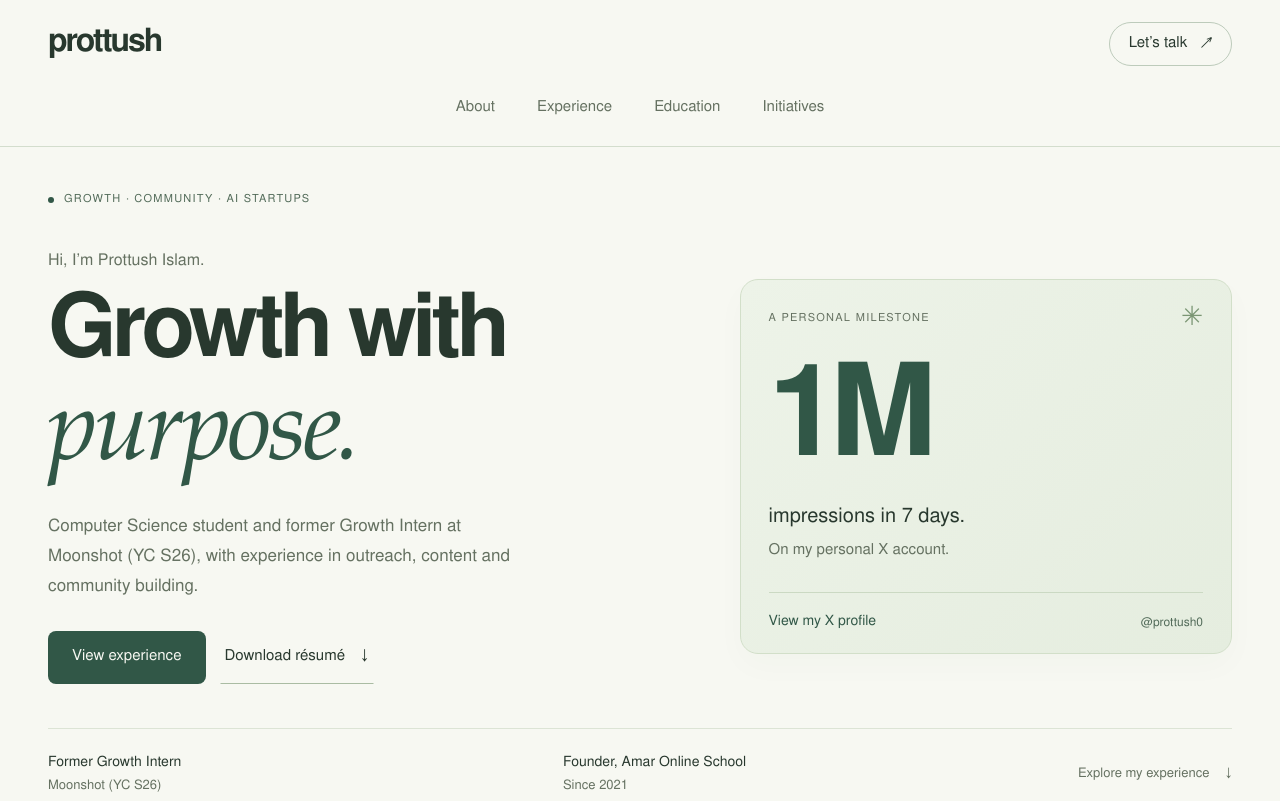
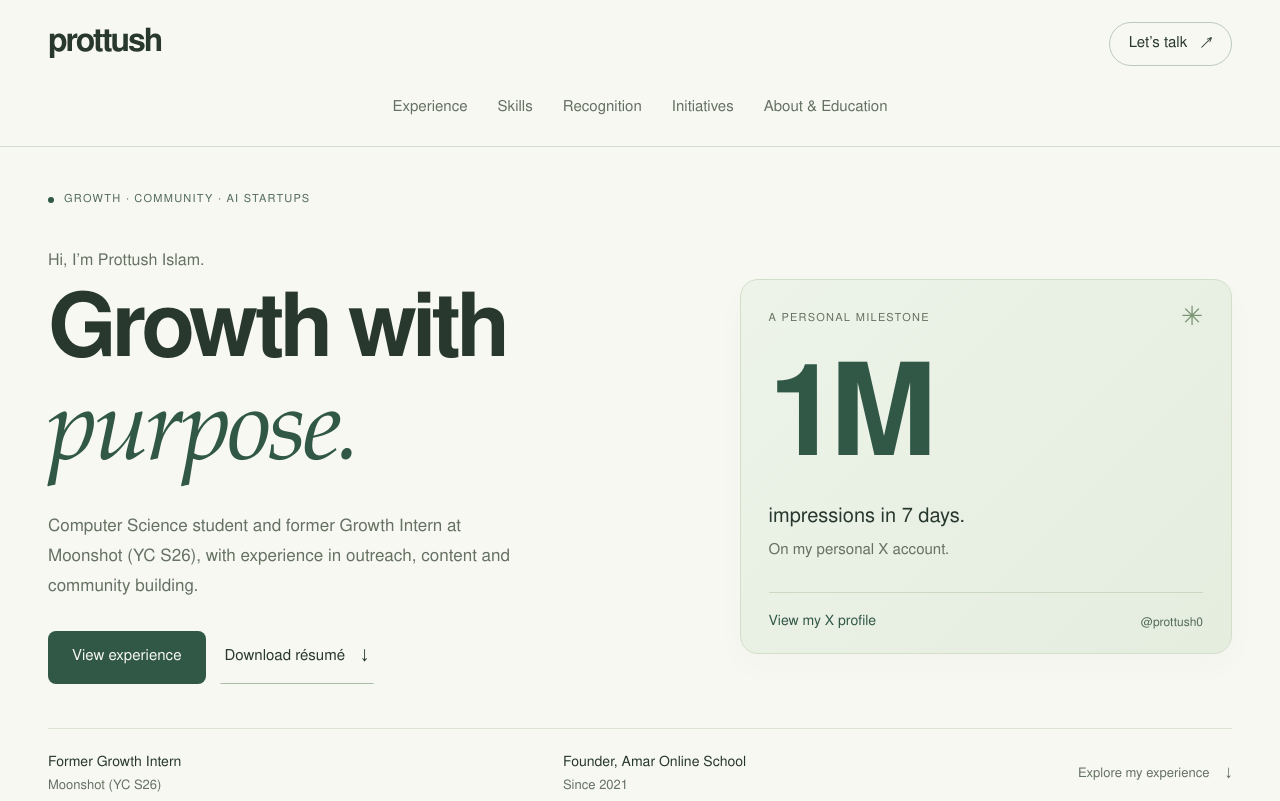
Before and after one commit to prottushislam/portfolio, a plain HTML site: page index.html in a window 1280 px wide. Shown: the top 801 px of the page. Drawn offline with Linux system fonts and the light colour scheme.

Commit message:
Align navigation with existing portfolio section order

```diff
--- a/index.html
+++ b/index.html
@@ -16,7 +16,7 @@
 <header class="site-header">
   <a class="brand" href="#home" aria-label="Prottush Islam home"><span class="brand-mark">prottush</span></a>
   <a class="header-talk button button-outline" href="#contact">Let’s talk <span aria-hidden="true">↗</span></a>
-  <nav id="navigation" aria-label="Main navigation"><a href="#about">About</a><a href="#experience">Experience</a><a href="#education">Education</a><a href="#work">Initiatives</a></nav>
+  <nav id="navigation" aria-label="Main navigation"><a href="#experience">Experience</a><a href="#skills">Skills</a><a href="#recognition">Recognition</a><a href="#work">Initiatives</a><a href="#about">About &amp; Education</a></nav>
 </header>
 <main id="main">
   <section id="home" class="hero section-wrap">
@@ -41,7 +41,7 @@
     </div>
   </section>
   <section id="skills" class="capabilities section-wrap" aria-labelledby="capabilities-title"><div class="capability-intro"><p class="eyebrow">02 / CORE SKILLS</p><h2 id="capabilities-title">A practical<br><span class="serif">skill set.</span></h2><p>For teams looking to reach users, communicate clearly and build a community.</p></div><div class="skill-list"><div><span>01</span><h3>Growth Marketing</h3><p>Outreach & user acquisition</p></div><div><span>02</span><h3>Content Strategy</h3><p>Planning content with a purpose</p></div><div><span>03</span><h3>Copywriting</h3><p>Clear, audience-focused writing</p></div><div><span>04</span><h3>AI Tools & Automation</h3><p>Supporting research & workflows</p></div><div><span>05</span><h3>Community Outreach</h3><p>Connecting people & initiatives</p></div><div><span>06</span><h3>Project Management</h3><p>Taking initiatives from plan to action</p></div></div></section>
-  <section class="recognition section-wrap" aria-labelledby="recognition-title"><div><p class="eyebrow">03 / RECOGNITION</p><h2 id="recognition-title">Award <span class="serif">nominations.</span></h2></div><div class="award-list"><article><span class="award-year">2023</span><div><span class="award-status">NOMINEE</span><h3>UNICEF Meena Media Awards</h3><p>UNICEF Bangladesh</p></div></article><article><span class="award-year">2022</span><div><span class="award-status">NOMINEE</span><h3>International Children’s Peace Prize</h3><p>KidsRights</p></div></article></div></section>
+  <section id="recognition" class="recognition section-wrap" aria-labelledby="recognition-title"><div><p class="eyebrow">03 / RECOGNITION</p><h2 id="recognition-title">Award <span class="serif">nominations.</span></h2></div><div class="award-list"><article><span class="award-year">2023</span><div><span class="award-status">NOMINEE</span><h3>UNICEF Meena Media Awards</h3><p>UNICEF Bangladesh</p></div></article><article><span class="award-year">2022</span><div><span class="award-status">NOMINEE</span><h3>International Children’s Peace Prize</h3><p>KidsRights</p></div></article></div></section>
   <section id="work" class="work section-wrap" aria-labelledby="work-heading">
     <div class="section-heading"><div><p class="eyebrow">04 / COMMUNITY INITIATIVES</p><h2 id="work-heading">Small ideas.<br><span class="serif">Shared purpose.</span></h2></div><p>Education and awareness projects I organised to bring students together and make learning participatory.</p></div>
     <div class="projects">
--- a/styles.css
+++ b/styles.css
@@ -88,3 +88,6 @@
 .site-header #navigation a:hover{color:var(--yellow)}
 @media(max-width:760px){.site-header{padding:16px 22px 14px;gap:17px 16px}.site-header #navigation{justify-content:space-between;gap:12px;font-size:.8125rem}.site-header #navigation a{padding:7px 0}}
 @media(max-width:350px){.site-header{padding-left:18px;padding-right:18px}.site-header #navigation{gap:8px;font-size:.75rem}}
+
+/* Navigation follows the actual page section order. */
+.site-header #navigation{flex-wrap:wrap;column-gap:30px;row-gap:2px}@media(max-width:760px){.site-header #navigation{justify-content:flex-start;column-gap:20px;row-gap:0;font-size:.8125rem}.site-header #navigation a{padding:9px 0}}
```
